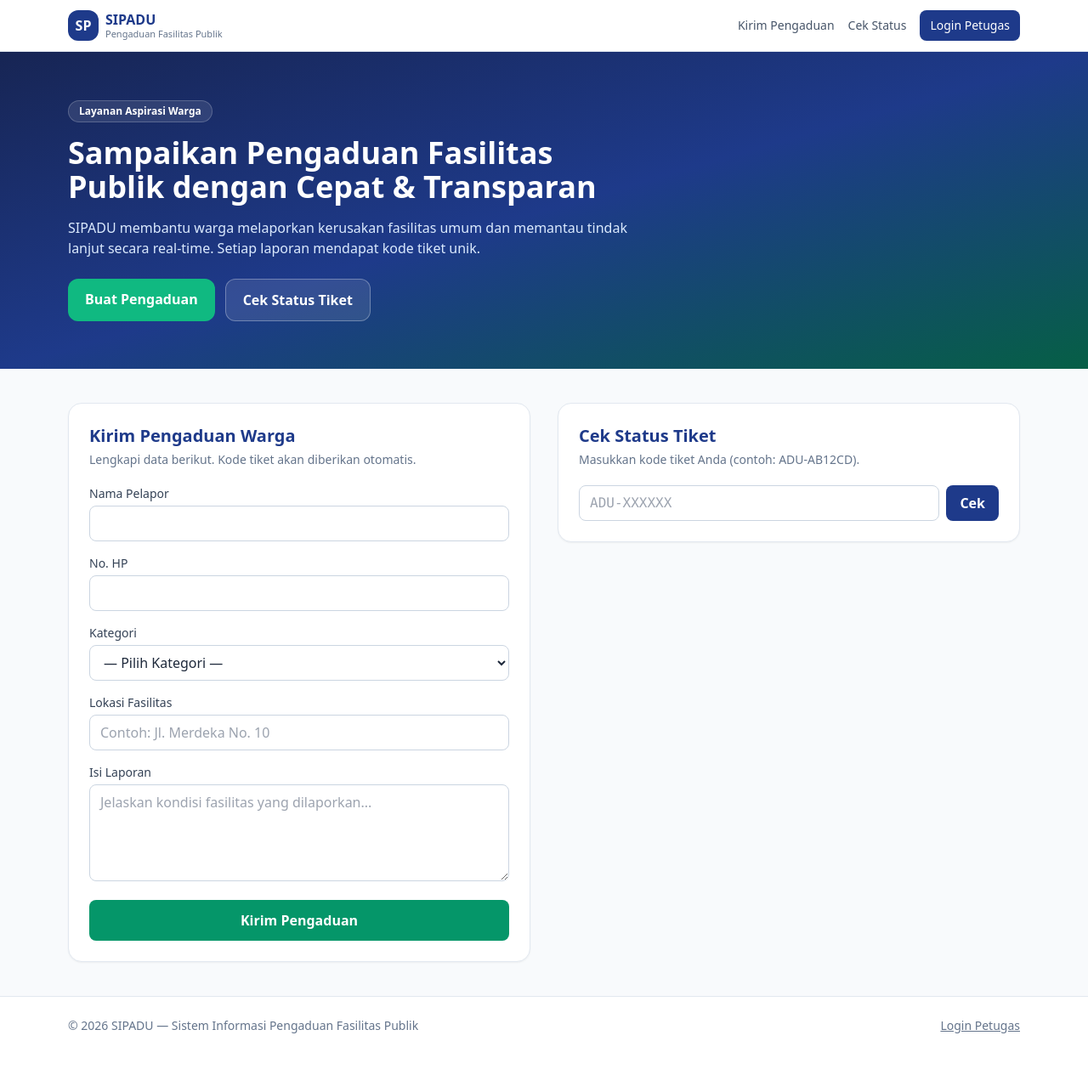
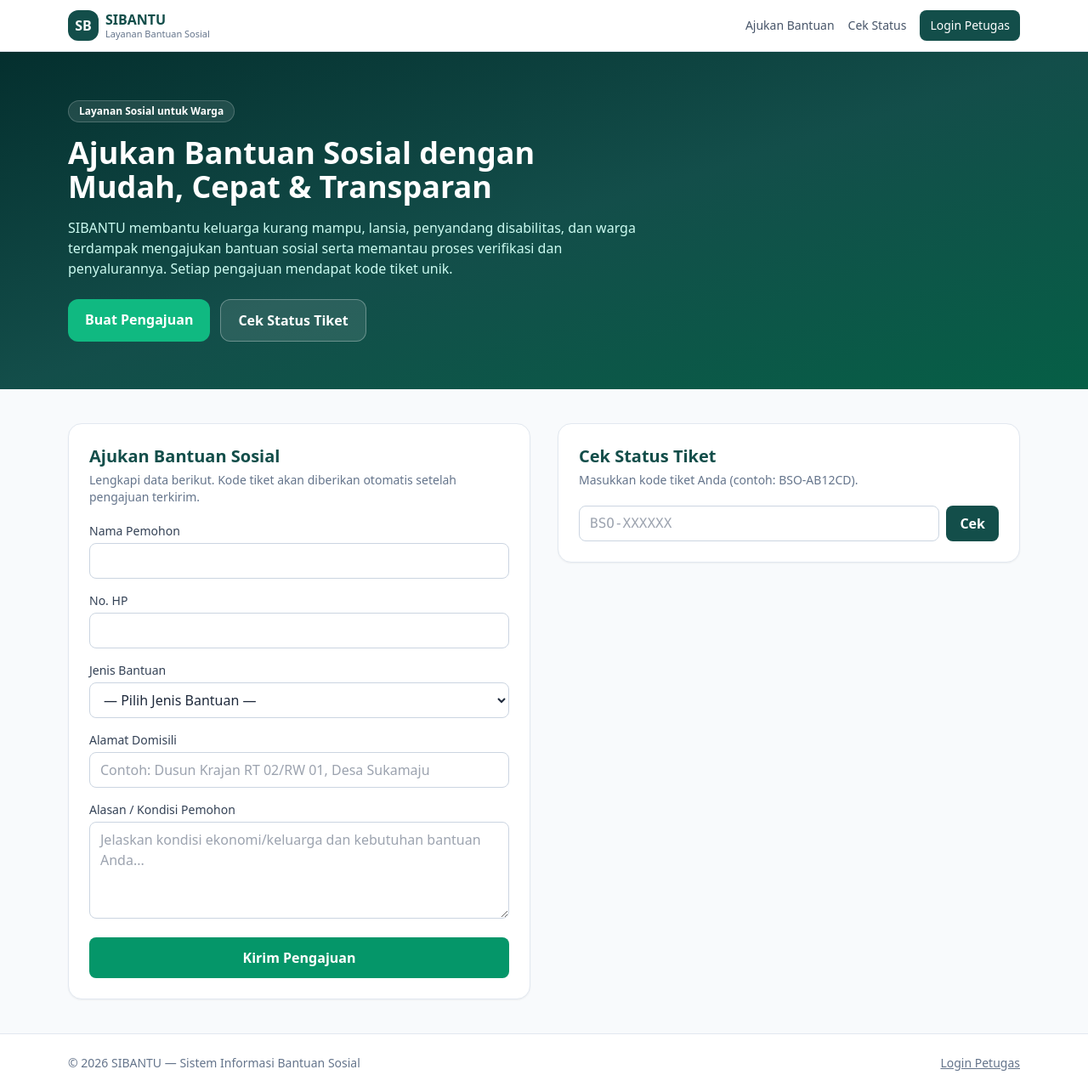
Before and after one commit to hanissaradya/Projek-PemWeb, a PHP site: page / in a window 1280 px wide. Shown: the whole page at 85% size. Before the commit the page ends 1216 px from the top, so only its background shows below. Run offline with PHP 8.4, Linux system fonts and the light colour scheme; data comes from the database, SQL or seed files in the repository; data that the repository does not hold is empty; some libraries are stand-ins or nearby versions.

Commit message:
kito abis ganti temaT_T

```diff
--- a/index.php
+++ b/index.php
@@ -5,36 +5,36 @@ require_once 'koneksi.php';
 $notif_tiket = '';
 $error_form  = '';
 
-// ============ PROSES KIRIM PENGADUAN ============
-if ($_SERVER['REQUEST_METHOD'] === 'POST' && isset($_POST['kirim_pengaduan'])) {
-    $nama_pelapor = trim($_POST['nama_pelapor'] ?? '');
+// ============ PROSES KIRIM PENGAJUAN BANTUAN ============
+if ($_SERVER['REQUEST_METHOD'] === 'POST' && isset($_POST['kirim_pengajuan'])) {
+    $nama_pemohon = trim($_POST['nama_pemohon'] ?? '');
     $no_hp        = trim($_POST['no_hp'] ?? '');
-    $id_kategori  = (int)($_POST['id_kategori'] ?? 0);
-    $lokasi       = trim($_POST['lokasi'] ?? '');
-    $isi_laporan  = trim($_POST['isi_laporan'] ?? '');
+    $id_jenis  = (int)($_POST['id_jenis'] ?? 0);
+    $alamat       = trim($_POST['alamat'] ?? '');
+    $alasan  = trim($_POST['alasan'] ?? '');
 
-    if ($nama_pelapor === '' || $no_hp === '' || $id_kategori <= 0 || $lokasi === '' || $isi_laporan === '') {
+    if ($nama_pemohon === '' || $no_hp === '' || $id_jenis <= 0 || $alamat === '' || $alasan === '') {
         $error_form = 'Semua field wajib diisi.';
     } else {
-        $nama_pelapor = mysqli_real_escape_string($koneksi, $nama_pelapor);
+        $nama_pemohon = mysqli_real_escape_string($koneksi, $nama_pemohon);
         $no_hp        = mysqli_real_escape_string($koneksi, $no_hp);
-        $lokasi       = mysqli_real_escape_string($koneksi, $lokasi);
-        $isi_laporan  = mysqli_real_escape_string($koneksi, $isi_laporan);
+        $alamat       = mysqli_real_escape_string($koneksi, $alamat);
+        $alasan  = mysqli_real_escape_string($koneksi, $alasan);
 
-        // Generate kode tiket unik ADU-XXXXXX
+        // Generate kode tiket unik BSO-XXXXXX
         do {
-            $kode_tiket = 'ADU-' . strtoupper(substr(md5(uniqid(mt_rand(), true)), 0, 6));
-            $cek = mysqli_query($koneksi, "SELECT id FROM pengaduan WHERE kode_tiket = '$kode_tiket'");
+            $kode_tiket = 'BSO-' . strtoupper(substr(md5(uniqid(mt_rand(), true)), 0, 6));
+            $cek = mysqli_query($koneksi, "SELECT id FROM pengajuan WHERE kode_tiket = '$kode_tiket'");
         } while ($cek && mysqli_num_rows($cek) > 0);
 
-        $sql = "INSERT INTO pengaduan (kode_tiket, nama_pelapor, no_hp, id_kategori, lokasi, isi_laporan, status, tanggapan)
-                VALUES ('$kode_tiket', '$nama_pelapor', '$no_hp', $id_kategori, '$lokasi', '$isi_laporan', 'Menunggu', NULL)";
+        $sql = "INSERT INTO pengajuan (kode_tiket, nama_pemohon, no_hp, id_jenis, alamat, alasan, status, tanggapan)
+                VALUES ('$kode_tiket', '$nama_pemohon', '$no_hp', $id_jenis, '$alamat', '$alasan', 'Menunggu', NULL)";
 
         if (mysqli_query($koneksi, $sql)) {
             $notif_tiket = $kode_tiket;
             $_POST = [];
         } else {
-            $error_form = 'Gagal menyimpan pengaduan: ' . mysqli_error($koneksi);
+            $error_form = 'Gagal menyimpan pengajuan: ' . mysqli_error($koneksi);
         }
     }
 }
@@ -44,9 +44,9 @@ $hasil_cek = null;
 $cek_error = '';
 if (isset($_GET['kode_tiket']) && trim($_GET['kode_tiket']) !== '') {
     $kode_cek = mysqli_real_escape_string($koneksi, trim($_GET['kode_tiket']));
-    $q = "SELECT p.*, k.nama_kategori
-          FROM pengaduan p
-          LEFT JOIN kategori k ON p.id_kategori = k.id
+    $q = "SELECT p.*, k.nama_jenis
+          FROM pengajuan p
+          LEFT JOIN jenis_bantuan k ON p.id_jenis = k.id
           WHERE p.kode_tiket = '$kode_cek' LIMIT 1";
     $res = mysqli_query($koneksi, $q);
     if ($res && mysqli_num_rows($res) > 0) {
@@ -56,19 +56,19 @@ if (isset($_GET['kode_tiket']) && trim($_GET['kode_tiket']) !== '') {
     }
 }
 
-// Ambil kategori untuk form
-$kategori_list = [];
-$qk = mysqli_query($koneksi, "SELECT * FROM kategori ORDER BY nama_kategori ASC");
+// Ambil jenis bantuan untuk form
+$jenis_list = [];
+$qk = mysqli_query($koneksi, "SELECT * FROM jenis_bantuan ORDER BY nama_jenis ASC");
 if ($qk) {
     while ($row = mysqli_fetch_assoc($qk)) {
-        $kategori_list[] = $row;
+        $jenis_list[] = $row;
     }
 }
 
 function badge_status($status) {
     if ($status === 'Menunggu') return 'bg-amber-100 text-amber-700 border-amber-200';
-    if ($status === 'Diproses') return 'bg-blue-100 text-blue-700 border-blue-200';
-    if ($status === 'Selesai')  return 'bg-emerald-100 text-emerald-700 border-emerald-200';
+    if ($status === 'Diverifikasi') return 'bg-blue-100 text-blue-700 border-blue-200';
+    if ($status === 'Disalurkan')  return 'bg-emerald-100 text-emerald-700 border-emerald-200';
     return 'bg-slate-100 text-slate-600 border-slate-200';
 }
 ?>
@@ -77,7 +77,7 @@ function badge_status($status) {
 <head>
 <meta charset="UTF-8">
 <meta name="viewport" content="width=device-width, initial-scale=1.0">
-<title>SIPADU — Sistem Informasi Pengaduan Fasilitas Publik</title>
+<title>SIBANTU — Sistem Informasi Bantuan Sosial</title>
 <script src="https://cdn.tailwindcss.com"></script>
 </head>
 <body class="bg-slate-50 text-slate-800 font-sans">
@@ -86,28 +86,28 @@ function badge_status($status) {
 <nav class="bg-white border-b border-slate-200 sticky top-0 z-40">
   <div class="max-w-6xl mx-auto px-4 py-3 flex items-center justify-between">
     <div class="flex items-center gap-2">
-      <div class="w-9 h-9 rounded-xl bg-blue-900 text-white flex items-center justify-center font-bold">SP</div>
+      <div class="w-9 h-9 rounded-xl bg-teal-900 text-white flex items-center justify-center font-bold">SB</div>
       <div>
-        <div class="font-bold text-blue-900 leading-tight">SIPADU</div>
-        <div class="text-[11px] text-slate-500 leading-tight">Pengaduan Fasilitas Publik</div>
+        <div class="font-bold text-teal-900 leading-tight">SIBANTU</div>
+        <div class="text-[11px] text-slate-500 leading-tight">Layanan Bantuan Sosial</div>
       </div>
     </div>
     <div class="flex items-center gap-4 text-sm">
-      <a href="#form-pengaduan" class="hidden sm:inline text-slate-600 hover:text-blue-900">Kirim Pengaduan</a>
-      <a href="#cek-status" class="hidden sm:inline text-slate-600 hover:text-blue-900">Cek Status</a>
-      <a href="login.php" class="px-3 py-2 rounded-lg bg-blue-900 text-white hover:bg-blue-800 transition">Login Petugas</a>
+      <a href="#form-pengajuan" class="hidden sm:inline text-slate-600 hover:text-teal-900">Ajukan Bantuan</a>
+      <a href="#cek-status" class="hidden sm:inline text-slate-600 hover:text-teal-900">Cek Status</a>
+      <a href="login.php" class="px-3 py-2 rounded-lg bg-teal-900 text-white hover:bg-teal-800 transition">Login Petugas</a>
     </div>
   </div>
 </nav>
 
 <!-- HERO -->
-<header class="bg-gradient-to-br from-blue-950 via-blue-900 to-emerald-800 text-white">
+<header class="bg-gradient-to-br from-teal-950 via-teal-900 to-emerald-800 text-white">
   <div class="max-w-6xl mx-auto px-4 py-14">
-    <span class="inline-block text-xs font-semibold bg-white/10 border border-white/20 px-3 py-1 rounded-full mb-4">Layanan Aspirasi Warga</span>
-    <h1 class="text-3xl sm:text-4xl font-bold leading-tight max-w-2xl">Sampaikan Pengaduan Fasilitas Publik dengan Cepat & Transparan</h1>
-    <p class="mt-4 text-blue-100 max-w-2xl">SIPADU membantu warga melaporkan kerusakan fasilitas umum dan memantau tindak lanjut secara real-time. Setiap laporan mendapat kode tiket unik.</p>
+    <span class="inline-block text-xs font-semibold bg-white/10 border border-white/20 px-3 py-1 rounded-full mb-4">Layanan Sosial untuk Warga</span>
+    <h1 class="text-3xl sm:text-4xl font-bold leading-tight max-w-2xl">Ajukan Bantuan Sosial dengan Mudah, Cepat & Transparan</h1>
+    <p class="mt-4 text-teal-100 max-w-2xl">SIBANTU membantu keluarga kurang mampu, lansia, penyandang disabilitas, dan warga terdampak mengajukan bantuan sosial serta memantau proses verifikasi dan penyalurannya. Setiap pengajuan mendapat kode tiket unik.</p>
     <div class="mt-6 flex flex-wrap gap-3">
-      <a href="#form-pengaduan" class="px-5 py-3 rounded-xl bg-emerald-500 hover:bg-emerald-400 font-semibold transition">Buat Pengaduan</a>
+      <a href="#form-pengajuan" class="px-5 py-3 rounded-xl bg-emerald-500 hover:bg-emerald-400 font-semibold transition">Buat Pengajuan</a>
       <a href="#cek-status" class="px-5 py-3 rounded-xl bg-white/10 border border-white/30 hover:bg-white/20 font-semibold transition">Cek Status Tiket</a>
     </div>
   </div>
@@ -117,71 +117,71 @@ function badge_status($status) {
 
   <?php if ($notif_tiket): ?>
   <div class="rounded-xl border border-emerald-200 bg-emerald-50 p-5">
-    <div class="font-semibold text-emerald-800">✅ Pengaduan berhasil dikirim!</div>
-    <p class="text-sm text-emerald-700 mt-1">Simpan kode tiket berikut untuk memantau status pengaduan Anda:</p>
+    <div class="font-semibold text-emerald-800">✅ Pengajuan bantuan berhasil dikirim!</div>
+    <p class="text-sm text-emerald-700 mt-1">Simpan kode tiket berikut untuk memantau status pengajuan Anda:</p>
     <div class="mt-3 inline-block px-4 py-2 rounded-lg bg-white border border-emerald-300 font-mono text-lg font-bold text-emerald-800 tracking-wider"><?= htmlspecialchars($notif_tiket) ?></div>
   </div>
-  <script>alert('Pengaduan berhasil dikirim!\n\nKode Tiket Anda: <?= htmlspecialchars($notif_tiket) ?>\n\nSimpan kode ini untuk cek status.');</script>
+  <script>alert('Pengajuan bantuan berhasil dikirim!\n\nKode Tiket Anda: <?= htmlspecialchars($notif_tiket) ?>\n\nSimpan kode ini untuk cek status.');</script>
   <?php endif; ?>
 
   <div class="grid lg:grid-cols-2 gap-8">
 
-    <!-- FORM PENGADUAN -->
-    <section id="form-pengaduan" class="bg-white rounded-2xl border border-slate-200 shadow-sm p-6">
-      <h2 class="text-xl font-bold text-blue-900">Kirim Pengaduan Warga</h2>
-      <p class="text-sm text-slate-500 mt-1 mb-5">Lengkapi data berikut. Kode tiket akan diberikan otomatis.</p>
+    <!-- FORM PENGAJUAN -->
+    <section id="form-pengajuan" class="bg-white rounded-2xl border border-slate-200 shadow-sm p-6">
+      <h2 class="text-xl font-bold text-teal-900">Ajukan Bantuan Sosial</h2>
+      <p class="text-sm text-slate-500 mt-1 mb-5">Lengkapi data berikut. Kode tiket akan diberikan otomatis setelah pengajuan terkirim.</p>
 
       <?php if ($error_form): ?>
         <div class="mb-4 rounded-lg bg-red-50 border border-red-200 text-red-700 text-sm px-4 py-3"><?= htmlspecialchars($error_form) ?></div>
       <?php endif; ?>
 
-      <form method="POST" action="index.php#form-pengaduan" class="space-y-4">
+      <form method="POST" action="index.php#form-pengajuan" class="space-y-4">
         <div>
-          <label class="block text-sm font-medium text-slate-700 mb-1">Nama Pelapor</label>
-          <input type="text" name="nama_pelapor" value="<?= htmlspecialchars($_POST['nama_pelapor'] ?? '') ?>" required
-                 class="w-full rounded-lg border border-slate-300 px-3 py-2 focus:outline-none focus:ring-2 focus:ring-blue-500">
+          <label class="block text-sm font-medium text-slate-700 mb-1">Nama Pemohon</label>
+          <input type="text" name="nama_pemohon" value="<?= htmlspecialchars($_POST['nama_pemohon'] ?? '') ?>" required
+                 class="w-full rounded-lg border border-slate-300 px-3 py-2 focus:outline-none focus:ring-2 focus:ring-teal-500">
         </div>
         <div>
           <label class="block text-sm font-medium text-slate-700 mb-1">No. HP</label>
           <input type="text" name="no_hp" value="<?= htmlspecialchars($_POST['no_hp'] ?? '') ?>" required
-                 class="w-full rounded-lg border border-slate-300 px-3 py-2 focus:outline-none focus:ring-2 focus:ring-blue-500">
+                 class="w-full rounded-lg border border-slate-300 px-3 py-2 focus:outline-none focus:ring-2 focus:ring-teal-500">
         </div>
         <div>
-          <label class="block text-sm font-medium text-slate-700 mb-1">Kategori</label>
-          <select name="id_kategori" required class="w-full rounded-lg border border-slate-300 px-3 py-2 bg-white focus:outline-none focus:ring-2 focus:ring-blue-500">
-            <option value="">— Pilih Kategori —</option>
-            <?php foreach ($kategori_list as $kat): ?>
-              <option value="<?= (int)$kat['id'] ?>" <?= (isset($_POST['id_kategori']) && (int)$_POST['id_kategori'] === (int)$kat['id']) ? 'selected' : '' ?>>
-                <?= htmlspecialchars($kat['nama_kategori']) ?>
+          <label class="block text-sm font-medium text-slate-700 mb-1">Jenis Bantuan</label>
+          <select name="id_jenis" required class="w-full rounded-lg border border-slate-300 px-3 py-2 bg-white focus:outline-none focus:ring-2 focus:ring-teal-500">
+            <option value="">— Pilih Jenis Bantuan —</option>
+            <?php foreach ($jenis_list as $jns): ?>
+              <option value="<?= (int)$jns['id'] ?>" <?= (isset($_POST['id_jenis']) && (int)$_POST['id_jenis'] === (int)$jns['id']) ? 'selected' : '' ?>>
+                <?= htmlspecialchars($jns['nama_jenis']) ?>
               </option>
             <?php endforeach; ?>
           </select>
         </div>
         <div>
-          <label class="block text-sm font-medium text-slate-700 mb-1">Lokasi Fasilitas</label>
-          <input type="text" name="lokasi" value="<?= htmlspecialchars($_POST['lokasi'] ?? '') ?>" required placeholder="Contoh: Jl. Merdeka No. 10"
-                 class="w-full rounded-lg border border-slate-300 px-3 py-2 focus:outline-none focus:ring-2 focus:ring-blue-500">
+          <label class="block text-sm font-medium text-slate-700 mb-1">Alamat Domisili</label>
+          <input type="text" name="alamat" value="<?= htmlspecialchars($_POST['alamat'] ?? '') ?>" required placeholder="Contoh: Dusun Krajan RT 02/RW 01, Desa Sukamaju"
+                 class="w-full rounded-lg border border-slate-300 px-3 py-2 focus:outline-none focus:ring-2 focus:ring-teal-500">
         </div>
         <div>
-          <label class="block text-sm font-medium text-slate-700 mb-1">Isi Laporan</label>
-          <textarea name="isi_laporan" rows="4" required placeholder="Jelaskan kondisi fasilitas yang dilaporkan..."
-                    class="w-full rounded-lg border border-slate-300 px-3 py-2 focus:outline-none focus:ring-2 focus:ring-blue-500"><?= htmlspecialchars($_POST['isi_laporan'] ?? '') ?></textarea>
+          <label class="block text-sm font-medium text-slate-700 mb-1">Alasan / Kondisi Pemohon</label>
+          <textarea name="alasan" rows="4" required placeholder="Jelaskan kondisi ekonomi/keluarga dan kebutuhan bantuan Anda..."
+                    class="w-full rounded-lg border border-slate-300 px-3 py-2 focus:outline-none focus:ring-2 focus:ring-teal-500"><?= htmlspecialchars($_POST['alasan'] ?? '') ?></textarea>
         </div>
-        <button type="submit" name="kirim_pengaduan" class="w-full rounded-lg bg-emerald-600 hover:bg-emerald-500 text-white font-semibold py-3 transition">
-          Kirim Pengaduan
+        <button type="submit" name="kirim_pengajuan" class="w-full rounded-lg bg-emerald-600 hover:bg-emerald-500 text-white font-semibold py-3 transition">
+          Kirim Pengajuan
         </button>
       </form>
     </section>
 
     <!-- CEK STATUS -->
     <section id="cek-status" class="bg-white rounded-2xl border border-slate-200 shadow-sm p-6 h-fit">
-      <h2 class="text-xl font-bold text-blue-900">Cek Status Tiket</h2>
-      <p class="text-sm text-slate-500 mt-1 mb-5">Masukkan kode tiket Anda (contoh: ADU-AB12CD).</p>
+      <h2 class="text-xl font-bold text-teal-900">Cek Status Tiket</h2>
+      <p class="text-sm text-slate-500 mt-1 mb-5">Masukkan kode tiket Anda (contoh: BSO-AB12CD).</p>
 
       <form method="GET" action="index.php#cek-status" class="flex gap-2">
-        <input type="text" name="kode_tiket" value="<?= htmlspecialchars($_GET['kode_tiket'] ?? '') ?>" required placeholder="ADU-XXXXXX"
-               class="flex-1 rounded-lg border border-slate-300 px-3 py-2 font-mono focus:outline-none focus:ring-2 focus:ring-blue-500">
-        <button type="submit" class="px-4 py-2 rounded-lg bg-blue-900 hover:bg-blue-800 text-white font-semibold transition">Cek</button>
+        <input type="text" name="kode_tiket" value="<?= htmlspecialchars($_GET['kode_tiket'] ?? '') ?>" required placeholder="BSO-XXXXXX"
+               class="flex-1 rounded-lg border border-slate-300 px-3 py-2 font-mono focus:outline-none focus:ring-2 focus:ring-teal-500">
+        <button type="submit" class="px-4 py-2 rounded-lg bg-teal-900 hover:bg-teal-800 text-white font-semibold transition">Cek</button>
       </form>
 
       <?php if ($cek_error): ?>
@@ -191,20 +191,20 @@ function badge_status($status) {
       <?php if ($hasil_cek): ?>
         <div class="mt-5 border border-slate-200 rounded-xl overflow-hidden">
           <div class="bg-slate-50 px-4 py-3 flex items-center justify-between">
-            <span class="font-mono font-bold text-blue-900"><?= htmlspecialchars($hasil_cek['kode_tiket']) ?></span>
+            <span class="font-mono font-bold text-teal-900"><?= htmlspecialchars($hasil_cek['kode_tiket']) ?></span>
             <span class="text-xs font-semibold px-2.5 py-1 rounded-full border <?= badge_status($hasil_cek['status']) ?>"><?= htmlspecialchars($hasil_cek['status']) ?></span>
           </div>
           <div class="p-4 space-y-3 text-sm">
             <div class="grid grid-cols-3 gap-2">
-              <span class="text-slate-500">Nama</span><span class="col-span-2 font-medium"><?= htmlspecialchars($hasil_cek['nama_pelapor']) ?></span>
+              <span class="text-slate-500">Nama</span><span class="col-span-2 font-medium"><?= htmlspecialchars($hasil_cek['nama_pemohon']) ?></span>
               <span class="text-slate-500">No. HP</span><span class="col-span-2 font-medium"><?= htmlspecialchars($hasil_cek['no_hp']) ?></span>
-              <span class="text-slate-500">Kategori</span><span class="col-span-2 font-medium"><?= htmlspecialchars($hasil_cek['nama_kategori'] ?? '-') ?></span>
-              <span class="text-slate-500">Lokasi</span><span class="col-span-2 font-medium"><?= htmlspecialchars($hasil_cek['lokasi']) ?></span>
-              <span class="text-slate-500">Tanggal</span><span class="col-span-2 font-medium"><?= htmlspecialchars($hasil_cek['created_at'] ?? '-') ?></span>
+              <span class="text-slate-500">Jenis Bantuan</span><span class="col-span-2 font-medium"><?= htmlspecialchars($hasil_cek['nama_jenis'] ?? '-') ?></span>
+              <span class="text-slate-500">Alamat</span><span class="col-span-2 font-medium"><?= htmlspecialchars($hasil_cek['alamat']) ?></span>
+              <span class="text-slate-500">Tgl. Pengajuan</span><span class="col-span-2 font-medium"><?= htmlspecialchars($hasil_cek['created_at'] ?? '-') ?></span>
             </div>
             <div>
-              <div class="text-slate-500 mb-1">Isi Laporan</div>
-              <div class="bg-slate-50 rounded-lg p-3 whitespace-pre-line"><?= htmlspecialchars($hasil_cek['isi_laporan']) ?></div>
+              <div class="text-slate-500 mb-1">Alasan Pengajuan</div>
+              <div class="bg-slate-50 rounded-lg p-3 whitespace-pre-line"><?= htmlspecialchars($hasil_cek['alasan']) ?></div>
             </div>
             <div>
               <div class="text-slate-500 mb-1">Tanggapan Petugas</div>
@@ -224,8 +224,8 @@ function badge_status($status) {
 
 <footer class="border-t border-slate-200 bg-white">
   <div class="max-w-6xl mx-auto px-4 py-6 flex flex-col sm:flex-row items-center justify-between gap-3 text-sm text-slate-500">
-    <span>&copy; <?= date('Y') ?> SIPADU — Sistem Informasi Pengaduan Fasilitas Publik</span>
-    <a href="login.php" class="hover:text-blue-900 underline">Login Petugas</a>
+    <span>&copy; <?= date('Y') ?> SIBANTU — Sistem Informasi Bantuan Sosial</span>
+    <a href="login.php" class="hover:text-teal-900 underline">Login Petugas</a>
   </div>
 </footer>
 
--- a/koneksi.php
+++ b/koneksi.php
@@ -3,7 +3,7 @@
 $host = 'localhost';
 $user = 'root';
 $pass = '';
-$db   = 'db_pengaduan_publik';
+$db   = 'sibantu';
 
 $koneksi = mysqli_connect($host, $user, $pass, $db);
 
```
Also changed, not shown: login.php (+9 -9 lines).
